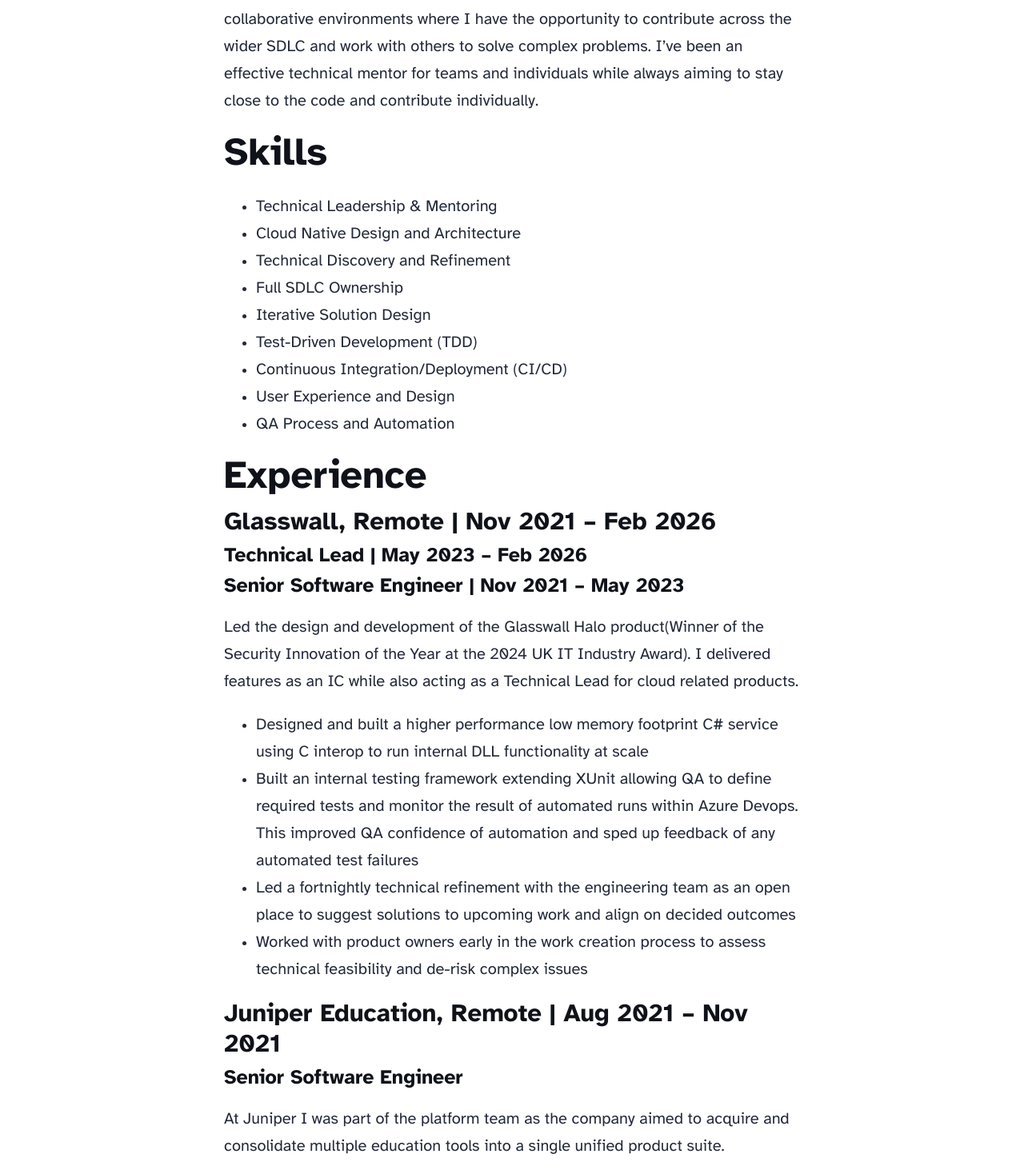
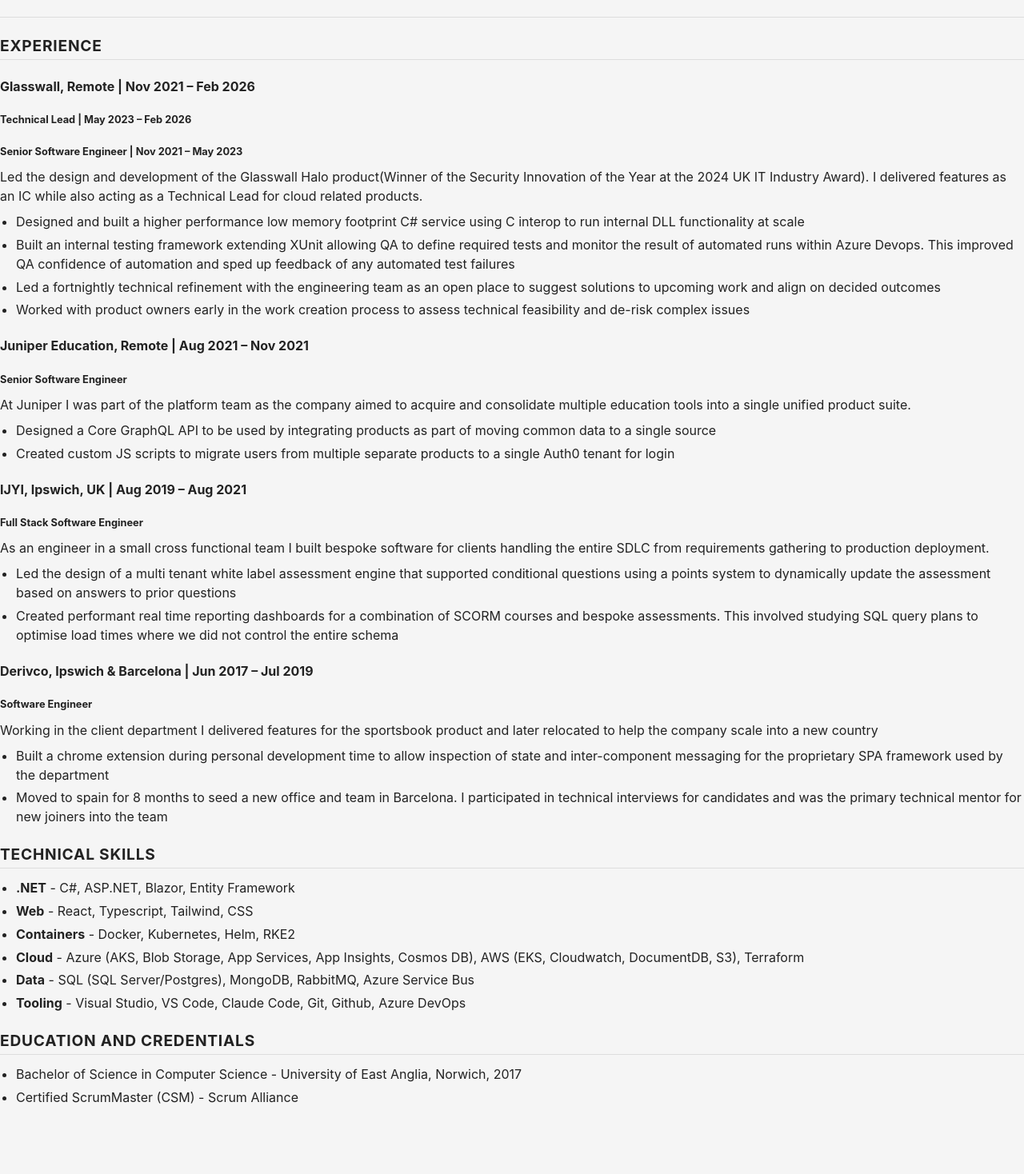
Before and after one commit to Mcphylus12/mcphylus12.github.io, an Astro site: page /CV in a window 1280 px wide. Shown: the part 748-2216 px from the top of the page at 80% size. After the commit the page ends 2148 px from the top, so only its background shows below. Built offline with nearby package versions, Linux system fonts and the light colour scheme; Astro itself is replaced by a stand-in of ours.

Commit message:
update CV

```diff
--- /dev/null
+++ b/src/components/CVHead.astro
@@ -0,0 +1,57 @@
+---
+// Import the global.css file here so that it is included on
+// all pages through the use of the <BaseHead /> component.
+import '../styles/CV.css';
+import type { ImageMetadata } from 'astro';
+import FallbackImage from '../assets/blog-placeholder-2.jpg';
+import { SITE_TITLE } from '../consts';
+
+interface Props {
+	title: string;
+	description: string;
+	image?: ImageMetadata;
+}
+
+const canonicalURL = new URL(Astro.url.pathname, Astro.site);
+
+const { title, description, image = FallbackImage } = Astro.props;
+---
+
+<!-- Global Metadata -->
+<meta charset="utf-8" />
+<meta name="viewport" content="width=device-width,initial-scale=1" />
+<link rel="icon" type="image/svg+xml" href="/favicon.svg" />
+<link rel="sitemap" href="/sitemap-index.xml" />
+<link
+	rel="alternate"
+	type="application/rss+xml"
+	title={SITE_TITLE}
+	href={new URL('rss.xml', Astro.site)}
+/>
+<meta name="generator" content={Astro.generator} />
+
+<!-- Font preloads -->
+<link rel="preload" href="/fonts/atkinson-regular.woff" as="font" type="font/woff" crossorigin />
+<link rel="preload" href="/fonts/atkinson-bold.woff" as="font" type="font/woff" crossorigin />
+
+<!-- Canonical URL -->
+<link rel="canonical" href={canonicalURL} />
+
+<!-- Primary Meta Tags -->
+<title>{title}</title>
+<meta name="title" content={title} />
+<meta name="description" content={description} />
+
+<!-- Open Graph / Facebook -->
+<meta property="og:type" content="website" />
+<meta property="og:url" content={Astro.url} />
+<meta property="og:title" content={title} />
+<meta property="og:description" content={description} />
+<meta property="og:image" content={new URL(image.src, Astro.url)} />
+
+<!-- Twitter -->
+<meta property="twitter:card" content="summary_large_image" />
+<meta property="twitter:url" content={Astro.url} />
+<meta property="twitter:title" content={title} />
+<meta property="twitter:description" content={description} />
+<meta property="twitter:image" content={new URL(image.src, Astro.url)} />
--- /dev/null
+++ b/src/layouts/CV.astro
@@ -0,0 +1,18 @@
+---
+import CVHead from '../components/CVHead.astro';
+import Footer from '../components/Footer.astro';
+import Header from '../components/Header.astro';
+import { SITE_DESCRIPTION, SITE_TITLE } from '../consts';
+---
+
+<!doctype html>
+<html lang="en">
+	<head>
+		<CVHead title={SITE_TITLE} description={SITE_DESCRIPTION} />
+	</head>
+	<body>
+		<main>
+			<slot />
+		</main>
+	</body>
+</html>
--- a/src/pages/CV.md
+++ b/src/pages/CV.md
@@ -1,10 +1,8 @@
 ---
-layout: ../layouts/Main.astro
+layout: ../layouts/CV.astro
 ---
 
-# CV
-
-Kyle Alexander
+# Kyle Alexander
 
 Senior .NET Software Engineer and Technical lead
 
@@ -18,10 +16,13 @@ Ipswich, UK
 
 <https://mcphylus12.github.io>
 
+---
 
 ## Professional Statement
 Senior Software Engineer with 9+ years experience specialising in the .NET ecosystem and cloud architecture and development. I work best in highly collaborative environments where I have the opportunity to contribute across the wider SDLC
 and work with others to solve complex problems. I've been an effective technical mentor for teams and individuals while always aiming to stay close to the code and contribute individually.
+
+---
 
 ## Skills
 - Technical Leadership & Mentoring
@@ -34,10 +35,12 @@ and work with others to solve complex problems. I've been an effective technical
 - User Experience and Design
 - QA Process and Automation
 
+---
+
 ## Experience
-#### Glasswall, Remote | Nov 2021 – Feb 2026
-##### Technical Lead | May 2023 – Feb 2026
-##### Senior Software Engineer | Nov 2021 – May 2023
+### Glasswall, Remote | Nov 2021 – Feb 2026
+#### Technical Lead | May 2023 – Feb 2026
+#### Senior Software Engineer | Nov 2021 – May 2023
 Led the design and development of the Glasswall Halo product(Winner of the Security Innovation of the Year at the 2024 UK IT Industry Award). I delivered features as an IC while also acting as a Technical Lead for cloud related products.
 
 - Designed and built a higher performance low memory footprint C# service using C interop to run internal DLL functionality at scale
@@ -45,22 +48,22 @@ Led the design and development of the Glasswall Halo product(Winner of the Secur
 - Led a fortnightly technical refinement with the engineering team as an open place to suggest solutions to upcoming work and align on decided outcomes
 - Worked with product owners early in the work creation process to assess technical feasibility and de-risk complex issues
 
-#### Juniper Education, Remote | Aug 2021 – Nov 2021
-##### Senior Software Engineer
+### Juniper Education, Remote | Aug 2021 – Nov 2021
+#### Senior Software Engineer
 At Juniper I was part of the platform team as the company aimed to acquire and consolidate multiple education tools into a single unified product suite.
 
 - Designed a Core GraphQL API to be used by integrating products as part of moving common data to a single source
 - Created custom JS scripts to migrate users from multiple separate products to a single Auth0 tenant for login
 
-#### IJYI, Ipswich, UK | Aug 2019 – Aug 2021
-##### Full Stack Software Engineer
+### IJYI, Ipswich, UK | Aug 2019 – Aug 2021
+#### Full Stack Software Engineer
 As an engineer in a small cross functional team I built bespoke software for clients handling the entire SDLC from requirements gathering to production deployment.
 
 - Led the design of a multi tenant white label assessment engine that supported conditional questions using a points system to dynamically update the assessment based on answers to prior questions
 - Created performant real time reporting dashboards for a combination of SCORM courses and bespoke assessments. This involved studying SQL query plans to optimise load times where we did not control the entire schema
 
-#### Derivco, Ipswich & Barcelona | Jun 2017 – Jul 2019
-##### Software Engineer
+### Derivco, Ipswich & Barcelona | Jun 2017 – Jul 2019
+#### Software Engineer
 Working in the client department I delivered features for the sportsbook product and later relocated to help the company scale into a new country
 
 - Built a chrome extension during personal development time to allow inspection of state and inter-component messaging for the proprietary SPA framework used by the department
@@ -77,8 +80,5 @@ Working in the client department I delivered features for the sportsbook product
 
 ## Education and Credentials
 
-##### Bachelor of Science in Computer Science
-University of East Anglia, Norwich, 2017
-
-##### Certified ScrumMaster (CSM)
-Scrum Alliance
+- Bachelor of Science in Computer Science - University of East Anglia, Norwich, 2017
+- Certified ScrumMaster (CSM) - Scrum Alliance
--- /dev/null
+++ b/src/styles/CV.css
@@ -0,0 +1,143 @@
+:root {
+  --text: #222;
+  --muted: #666;
+  --border: #ddd;
+  --accent: #0f62fe;
+
+  --font-body:
+    Inter,
+    ui-sans-serif,
+    system-ui,
+    sans-serif;
+
+  --font-heading:
+    Inter,
+    ui-sans-serif,
+    system-ui,
+    sans-serif;
+}
+
+html {
+  font-size: 16px;
+}
+
+body {
+  margin: 0;
+  padding: 0;
+  background: #f5f5f5;
+  color: var(--text);
+  font-family: var(--font-body);
+  line-height: 1.5;
+}
+
+.cv {
+  max-width: 850px;
+  margin: 2rem auto;
+  padding: 3rem;
+  background: white;
+  box-shadow:
+    0 0 0 1px rgba(0,0,0,0.05),
+    0 8px 32px rgba(0,0,0,0.08);
+}
+
+/* Typography */
+
+h1,
+h2,
+h3,
+h4 {
+  font-family: var(--font-heading);
+  line-height: 1.2;
+  margin-top: 1.5rem;
+  margin-bottom: 0.75rem;
+}
+
+h1 {
+  font-size: 2.25rem;
+  margin-top: 0;
+}
+
+h2 {
+  font-size: 1.2rem;
+  text-transform: uppercase;
+  letter-spacing: 0.04em;
+  border-bottom: 1px solid var(--border);
+  padding-bottom: 0.3rem;
+}
+
+h3 {
+  font-size: 1rem;
+  display: flex;
+  justify-content: space-between;
+  gap: 1rem;
+}
+
+h4 {
+  font-size: 0.8rem;
+  display: flex;
+  justify-content: space-between;
+  gap: 1rem;
+}
+
+
+p {
+  margin: 0.5rem 0;
+}
+
+ul {
+  margin: 0.5rem 0 1rem 1.25rem;
+  padding: 0;
+}
+
+li {
+  margin-bottom: 0.3rem;
+}
+
+hr {
+  border: 0;
+  border-top: 1px solid var(--border);
+  margin: 1.5rem 0;
+}
+
+a {
+  color: inherit;
+  text-decoration: none;
+}
+
+/* Prevent awkward page breaks */
+
+h2,
+h3,
+h4 {
+  break-after: avoid;
+}
+
+ul,
+p {
+  break-inside: avoid;
+}
+
+/* Print styles */
+
+@media print {
+  body {
+    background: white;
+  }
+
+  .cv {
+    max-width: none;
+    margin: 0;
+    padding: 0;
+    box-shadow: none;
+  }
+
+  @page {
+    margin: 12mm;
+    size: A4;
+  }
+
+  a {
+    text-decoration: none;
+    color: inherit;
+  }
+}
```
